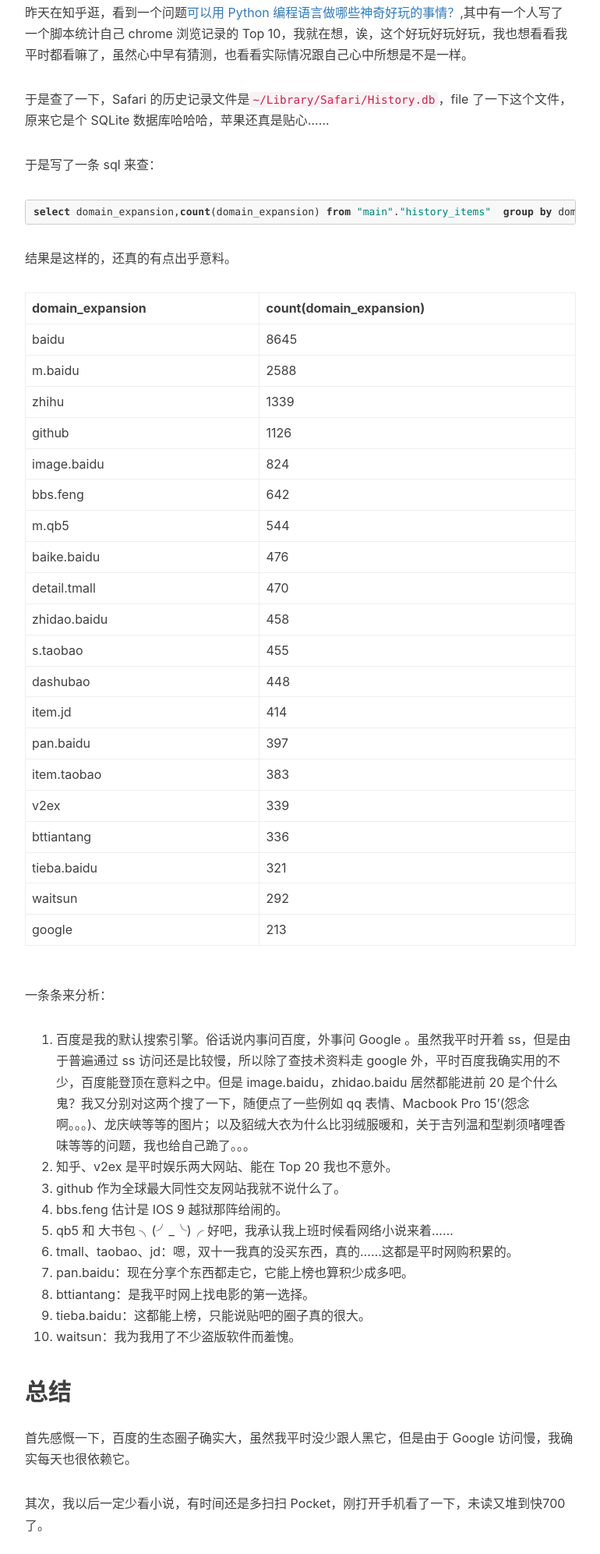
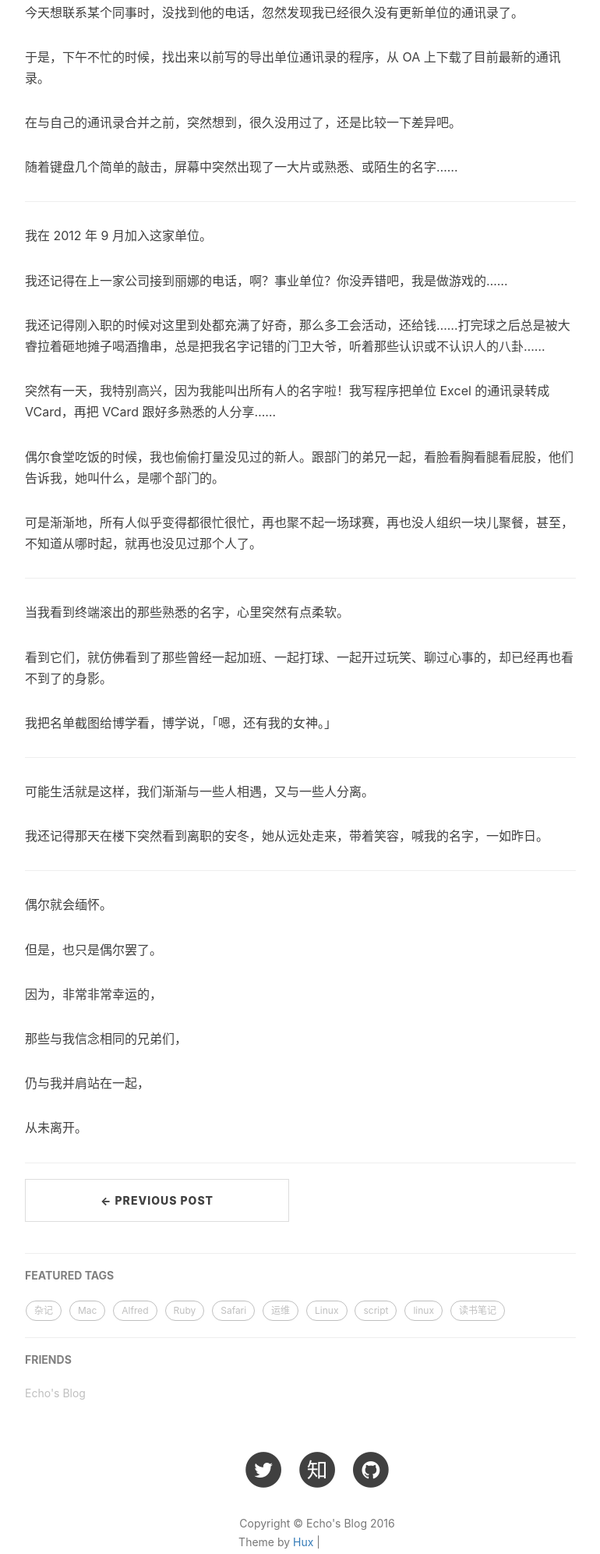
Before and after one commit to echohn/echohn.github.io, a plain HTML site: page 2016/05/11/who-were-left-who-were-stay/index.html in a window 1280 px wide. Shown: the part 570-2563 px from the top of the page at 78% size, without its empty margins (233-1003 px from the left). Drawn offline with nearby package versions, Linux system fonts and the light colour scheme; grey boxes are pictures that could not be loaded; a script that the page names is missing.

Commit message:
auto commit

```diff
--- a/mac/2015/12/06/analyse_my_safari_history/index.html
+++ b/2016/05/11/who-were-left-who-were-stay/index.html
@@ -10,9 +10,9 @@
     <meta name="keyword"  content="">
     <link rel="shortcut icon" href="/img/favicon.ico">
 
-    <title>看看自己平时上网都在干嘛？ - Echo 的网络日志 | Echo's Blog</title>
+    <title>谁离开了，谁还在？ - Echo 的网络日志 | Echo's Blog</title>
 
-    <link rel="canonical" href="http://echohn.github.io/mac/2015/12/06/analyse_my_safari_history/">
+    <link rel="canonical" href="http://echohn.github.io/2016/05/11/who-were-left-who-were-stay/">
 
     <!-- Bootstrap Core CSS -->
     <link rel="stylesheet" href="/css/bootstrap.min.css">
@@ -149,13 +149,13 @@
 
     <!-- Image to hack wechat -->
 <!-- <img src="/img/icon_wechat.png" width="0" height="0"> -->
-<!-- <img src="/img/home-bg.jpg" width="0" height="0"> -->
+<!-- <img src="/img/post-bg-time.jpg" width="0" height="0"> -->
 
 <!-- Post Header -->
 <style type="text/css">
     header.intro-header{
         position: relative;
-        background-image: url('/img/home-bg.jpg')
+        background-image: url('/img/post-bg-time.jpg')
     }
     header.intro-header .header-mask{
         width: 100%;
@@ -171,17 +171,15 @@
                 <div class="post-heading">
                     <div class="tags">
 
-                        <a class="tag" href="/tags/#Mac" title="Mac">Mac</a>
-
-                        <a class="tag" href="/tags/#Safari" title="Safari">Safari</a>
+                        <a class="tag" href="/tags/#杂记" title="杂记">杂记</a>
 
                     </div>
-                    <h1>看看自己平时上网都在干嘛？</h1>
+                    <h1>谁离开了，谁还在？</h1>
 
 
-                    <h2 class="subheading">分析自己的 Safari 历史记录</h2>
+                    <h2 class="subheading">怀念那些已经离职了的人们</h2>
 
-                    <span class="meta">Posted by Echo's Blog on December 6, 2015</span>
+                    <span class="meta">Posted by Echo on May 11, 2016</span>
                 </div>
             </div>
         </div>
@@ -199,129 +197,56 @@
                 col-md-10 col-md-offset-1
                 post-container">
 
-				<p>昨天在知乎逛，看到一个问题<a href="http://www.zhihu.com/question/21395276">可以用 Python 编程语言做哪些神奇好玩的事情？</a>,其中有一个人写了一个脚本统计自己 chrome 浏览记录的 Top 10，我就在想，诶，这个好玩好玩好玩，我也想看看我平时都看嘛了，虽然心中早有猜测，也看看实际情况跟自己心中所想是不是一样。</p>
+				<p>今天想联系某个同事时，没找到他的电话，忽然发现我已经很久没有更新单位的通讯录了。</p>
 
-<p>于是查了一下，Safari 的历史记录文件是<code class="highlighter-rouge">~/Library/Safari/History.db</code>，file 了一下这个文件，原来它是个 SQLite 数据库哈哈哈，苹果还真是贴心……</p>
+<p>于是，下午不忙的时候，找出来以前写的导出单位通讯录的程序，从 OA 上下载了目前最新的通讯录。</p>
 
-<p>于是写了一条 sql 来查：</p>
+<p>在与自己的通讯录合并之前，突然想到，很久没用过了，还是比较一下差异吧。</p>
 
-<figure class="highlight"><pre><code class="language-sql" data-lang="sql"><span class="k">select</span> <span class="n">domain_expansion</span><span class="p">,</span><span class="k">count</span><span class="p">(</span><span class="n">domain_expansion</span><span class="p">)</span> <span class="k">from</span> <span class="nv">"main"</span><span class="p">.</span><span class="nv">"history_items"</span>  <span class="k">group</span> <span class="k">by</span> <span class="n">domain_expansion</span>  <span class="k">ORDER</span> <span class="k">BY</span> <span class="k">count</span><span class="p">(</span><span class="n">domain_expansion</span><span class="p">)</span> <span class="k">desc</span> <span class="k">limit</span> <span class="mi">0</span><span class="p">,</span><span class="mi">20</span></code></pre></figure>
+<p>随着键盘几个简单的敲击，屏幕中突然出现了一大片或熟悉、或陌生的名字……</p>
 
-<p>结果是这样的，还真的有点出乎意料。</p>
+<hr />
 
-<table>
-  <thead>
-    <tr>
-      <th>domain_expansion</th>
-      <th>count(domain_expansion)</th>
-    </tr>
-  </thead>
-  <tbody>
-    <tr>
-      <td>baidu</td>
-      <td>8645</td>
-    </tr>
-    <tr>
-      <td>m.baidu</td>
-      <td>2588</td>
-    </tr>
-    <tr>
-      <td>zhihu</td>
-      <td>1339</td>
-    </tr>
-    <tr>
-      <td>github</td>
-      <td>1126</td>
-    </tr>
-    <tr>
-      <td>image.baidu</td>
-      <td>824</td>
-    </tr>
-    <tr>
-      <td>bbs.feng</td>
-      <td>642</td>
-    </tr>
-    <tr>
-      <td>m.qb5</td>
-      <td>544</td>
-    </tr>
-    <tr>
-      <td>baike.baidu</td>
-      <td>476</td>
-    </tr>
-    <tr>
-      <td>detail.tmall</td>
-      <td>470</td>
-    </tr>
-    <tr>
-      <td>zhidao.baidu</td>
-      <td>458</td>
-    </tr>
-    <tr>
-      <td>s.taobao</td>
-      <td>455</td>
-    </tr>
-    <tr>
-      <td>dashubao</td>
-      <td>448</td>
-    </tr>
-    <tr>
-      <td>item.jd</td>
-      <td>414</td>
-    </tr>
-    <tr>
-      <td>pan.baidu</td>
-      <td>397</td>
-    </tr>
-    <tr>
-      <td>item.taobao</td>
-      <td>383</td>
-    </tr>
-    <tr>
-      <td>v2ex</td>
-      <td>339</td>
-    </tr>
-    <tr>
-      <td>bttiantang</td>
-      <td>336</td>
-    </tr>
-    <tr>
-      <td>tieba.baidu</td>
-      <td>321</td>
-    </tr>
-    <tr>
-      <td>waitsun</td>
-      <td>292</td>
-    </tr>
-    <tr>
-      <td>google</td>
-      <td>213</td>
-    </tr>
-  </tbody>
-</table>
+<p>我在 2012 年 9 月加入这家单位。</p>
 
-<p>一条条来分析：</p>
+<p>我还记得在上一家公司接到丽娜的电话，啊？事业单位？你没弄错吧，我是做游戏的……</p>
 
-<ol>
-  <li>百度是我的默认搜索引擎。俗话说内事问百度，外事问 Google 。虽然我平时开着 ss，但是由于普遍通过 ss 访问还是比较慢，所以除了查技术资料走 google 外，平时百度我确实用的不少，百度能登顶在意料之中。但是 image.baidu，zhidao.baidu 居然都能进前 20 是个什么鬼？我又分别对这两个搜了一下，随便点了一些例如 qq 表情、Macbook Pro 15’(怨念啊。。。)、龙庆峡等等的图片；以及貂绒大衣为什么比羽绒服暖和，关于吉列温和型剃须啫哩香味等等的问题，我也给自己跪了。。。</li>
-  <li>知乎、v2ex 是平时娱乐两大网站、能在 Top 20 我也不意外。</li>
-  <li>github 作为全球最大同性交友网站我就不说什么了。</li>
-  <li>bbs.feng 估计是 IOS 9 越狱那阵给闹的。</li>
-  <li>qb5 和 大书包 ╮(╯_╰)╭ 好吧，我承认我上班时候看网络小说来着……</li>
-  <li>tmall、taobao、jd：嗯，双十一我真的没买东西，真的……这都是平时网购积累的。</li>
-  <li>pan.baidu：现在分享个东西都走它，它能上榜也算积少成多吧。</li>
-  <li>bttiantang：是我平时网上找电影的第一选择。</li>
-  <li>tieba.baidu：这都能上榜，只能说贴吧的圈子真的很大。</li>
-  <li>waitsun：我为我用了不少盗版软件而羞愧。</li>
-</ol>
+<p>我还记得刚入职的时候对这里到处都充满了好奇，那么多工会活动，还给钱……打完球之后总是被大睿拉着砸地摊子喝酒撸串，总是把我名字记错的门卫大爷，听着那些认识或不认识人的八卦……</p>
 
-<h2 id="section">总结</h2>
+<p>突然有一天，我特别高兴，因为我能叫出所有人的名字啦！我写程序把单位 Excel 的通讯录转成 VCard，再把 VCard 跟好多熟悉的人分享……</p>
 
-<p>首先感慨一下，百度的生态圈子确实大，虽然我平时没少跟人黑它，但是由于 Google 访问慢，我确实每天也很依赖它。</p>
+<p>偶尔食堂吃饭的时候，我也偷偷打量没见过的新人。跟部门的弟兄一起，看脸看胸看腿看屁股，他们告诉我，她叫什么，是哪个部门的。</p>
 
-<p>其次，我以后一定少看小说，有时间还是多扫扫 Pocket，刚打开手机看了一下，未读又堆到快700了。</p>
+<p>可是渐渐地，所有人似乎变得都很忙很忙，再也聚不起一场球赛，再也没人组织一块儿聚餐，甚至，不知道从哪时起，就再也没见过那个人了。</p>
 
-<p>最近开始读李笑来的《把时间当做朋友》，感觉很有收获，希望真能开启心智，发扬精神，好好治一治我的精神病。</p>
+<hr />
+
+<p>当我看到终端滚出的那些熟悉的名字，心里突然有点柔软。</p>
+
+<p>看到它们，就仿佛看到了那些曾经一起加班、一起打球、一起开过玩笑、聊过心事的，却已经再也看不到了的身影。</p>
+
+<p>我把名单截图给博学看，博学说，「嗯，还有我的女神。」</p>
+
+<hr />
+
+<p>可能生活就是这样，我们渐渐与一些人相遇，又与一些人分离。</p>
+
+<p>我还记得那天在楼下突然看到离职的安冬，她从远处走来，带着笑容，喊我的名字，一如昨日。</p>
+
+<hr />
+
+<p>偶尔就会缅怀。</p>
+
+<p>但是，也只是偶尔罢了。</p>
+
+<p>因为，非常非常幸运的，</p>
+
+<p>那些与我信念相同的兄弟们，</p>
+
+<p>仍与我并肩站在一起，</p>
+
+<p>从未离开。</p>
+
 
 
                 <hr>
@@ -332,13 +257,9 @@
                 <ul class="pager">
 
                     <li class="previous">
-                        <a href="/2015/10/17/rubygems-workflow/" data-toggle="tooltip" data-placement="top" title="搜索 rubygems 并安装的 Alfred Workflow">&larr; Previous Post</a>
+                        <a href="/2016/05/09/reading-note-of-woa/" data-toggle="tooltip" data-placement="top" title="「提问的智慧」读书笔记">&larr; Previous Post</a>
                     </li>
 
-
-                    <li class="next">
-                        <a href="/2016/02/03/server-os-choose-rhel-cenos-or-debian-ubuntu/" data-toggle="tooltip" data-placement="top" title="服务器操作系统应该选择 RHEL/CentOS 还是 Debian/Ubuntu ？">Next Post &rarr;</a>
-                    </li>
 
                 </ul>
 
@@ -379,7 +300,7 @@
                     <div class="tags">
 
 
-                				<a href="/tags/#杂记" title="杂记" rel="1">
+                				<a href="/tags/#杂记" title="杂记" rel="2">
                                     杂记
                                 </a>
 
@@ -465,8 +386,8 @@
 <script type="text/javascript">
     /* * * CONFIGURATION VARIABLES * * */
     var disqus_shortname = "echohn";
-    var disqus_identifier = "/mac/2015/12/06/analyse_my_safari_history";
-    var disqus_url = "http://echohn.github.io/mac/2015/12/06/analyse_my_safari_history/";
+    var disqus_identifier = "/2016/05/11/who-were-left-who-were-stay";
+    var disqus_url = "http://echohn.github.io/2016/05/11/who-were-left-who-were-stay/";
 
     (function() {
         var dsq = document.createElement('script'); dsq.type = 'text/javascript'; dsq.async = true;
```
Also changed, not shown: 2015/02/16/hello-world/index.html (+1 -1 lines), 2015/04/19/search_ip_location_alfred/index.html (+1 -1 lines), 2015/10/17/alfred_tips/index.html (+1 -1 lines), 2015/10/17/ruby-destructuring/index.html (+1 -1 lines), 2015/10/17/rubygems-workflow/index.html (+1 -1 lines), 2016/02/03/server-os-choose-rhel-cenos-or-debian-ubuntu/index.html (+1 -1 lines), 2016/04/30/how-to-run-a-script-after-network-interface-up/index.html (+1 -1 lines), 2016/05/09/reading-note-of-woa/index.html (+5 -1 lines), about/index.html (+1 -1 lines), feed.xml (+64 -2 lines), index.html (+33 -1 lines), tags/index.html (+20 -1 lines), img/avatar-echo.jpg, img/post-bg-time.jpg (added).
